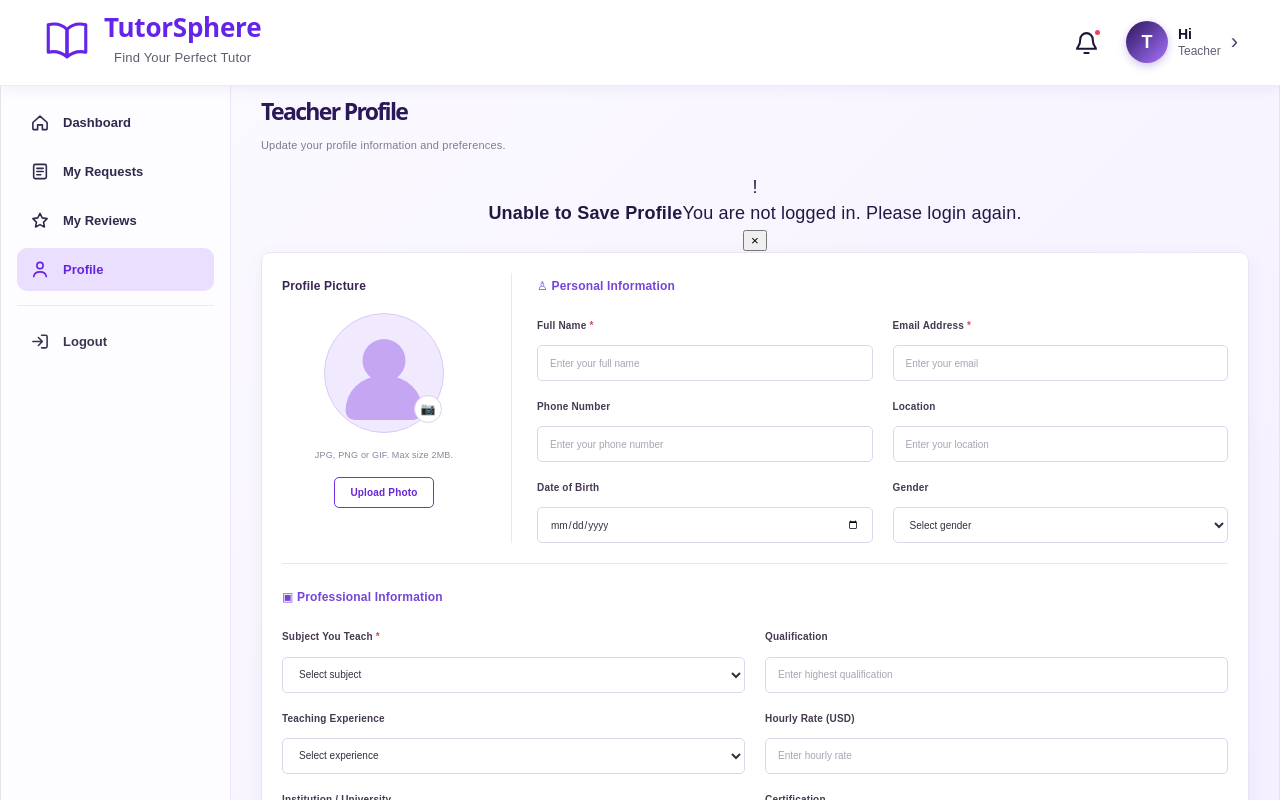
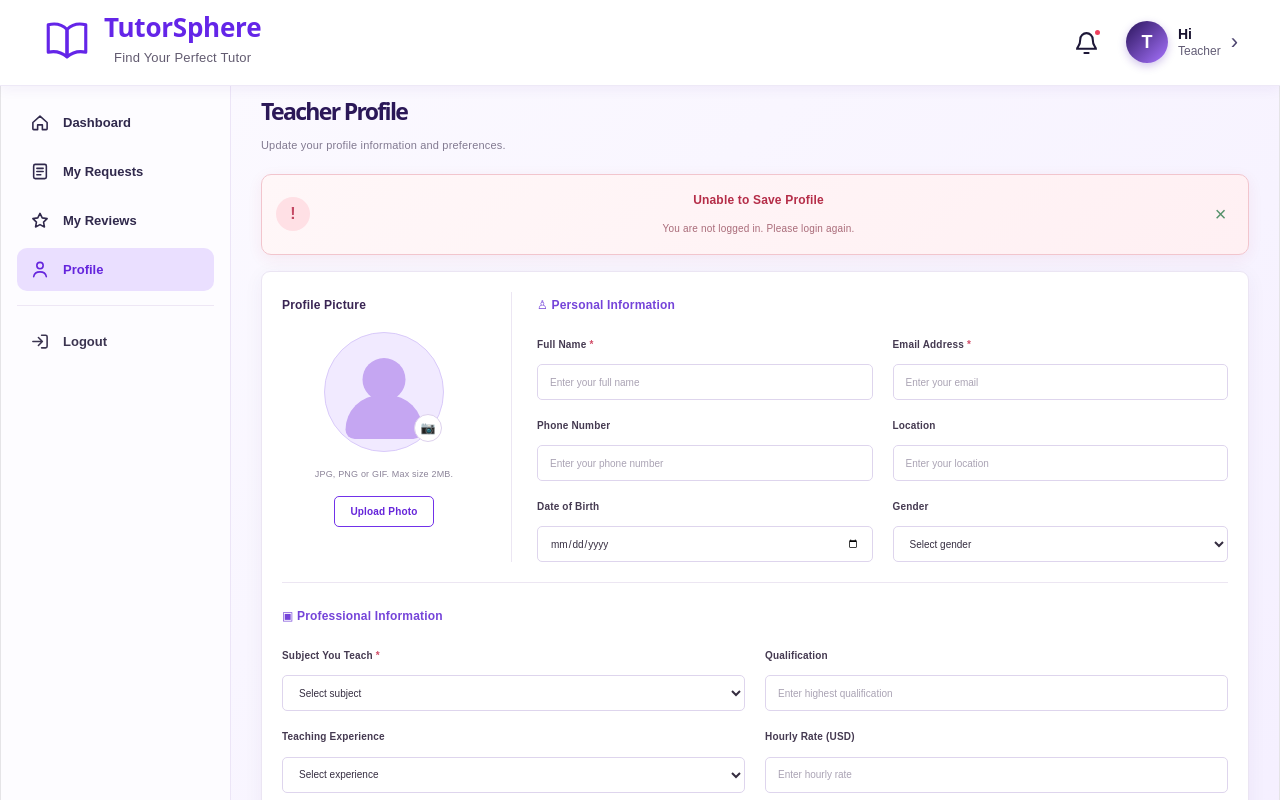
Before and after one commit to afra012/TutorSphere, a React app in the folder frontend/: page /teacher-profile in a window 1280 px wide. Shown: the top 800 px of the page. Built offline with nearby package versions, Linux system fonts and the light colour scheme; the HTML template or start-up script is replaced by a standard one.

Commit message:
style: update teacher profile UI

```diff
--- a/frontend/src/pages/TeacherDashboard/TeacherProfile/TeacherProfile.css
+++ b/frontend/src/pages/TeacherDashboard/TeacherProfile/TeacherProfile.css
@@ -7,7 +7,6 @@
   box-sizing: border-box;
 }
 
-
 /* =========================================================
    PAGE
 ========================================================= */
@@ -15,18 +14,12 @@
 .teacher-profile-page {
   width: 100%;
   min-height: 100vh;
-
   display: flex;
-
   padding-top: 76px;
-
   background: #f7f3ff;
-
   color: #241742;
-
   font-family: Arial, Helvetica, sans-serif;
 }
-
 
 /* =========================================================
    SIDEBAR
@@ -36,13 +29,9 @@
   width: 230px;
   min-width: 230px;
   flex: 0 0 230px;
-
   min-height: calc(100vh - 76px);
-
   background: rgba(255, 255, 255, 0.8);
-
   border-right: 1px solid #ece5f7;
-
   padding: 25px 16px;
 }
 
@@ -53,28 +42,18 @@
 
 .teacher-sidebar-link {
   width: 100%;
-
   display: flex;
   align-items: center;
-
   gap: 13px;
-
   padding: 12px 13px;
-
   border: none;
   border-radius: 10px;
-
   background: transparent;
-
   color: #30294c;
-
   font-size: 13px;
   font-weight: 600;
-
   text-align: left;
-
   cursor: pointer;
-
   transition: 0.2s ease;
 }
 
@@ -91,16 +70,13 @@
 .teacher-sidebar-icon {
   width: 19px;
   height: 19px;
-
   flex-shrink: 0;
 }
 
 .teacher-sidebar-divider {
   width: 100%;
   height: 1px;
-
   margin: 8px 0;
-
   background: #eee7f5;
 }
 
@@ -113,7 +89,6 @@
   background: #fff0f3;
 }
 
-
 /* =========================================================
    MAIN CONTENT
 ========================================================= */
@@ -121,16 +96,13 @@
 .teacher-profile-content {
   flex: 1;
   min-width: 0;
-
   padding: 22px 30px 35px;
-
   background: linear-gradient(
     135deg,
     #fbf9ff,
     #f3edff
   );
 }
-
 
 /* =========================================================
    PAGE HEADING
@@ -139,38 +111,172 @@
 .teacher-profile-heading {
   width: 100%;
   max-width: 1100px;
-
-  /* CENTER HEADING WITH FORM */
   margin: 0 auto 16px;
-
   padding: 0;
-
   text-align: left;
 }
 
 .teacher-profile-heading h1 {
   margin: 0 0 6px;
-
   color: #2b1858;
-
   font-size: 23px;
   font-weight: 700;
-
   line-height: 1.2;
-
   text-align: left;
 }
 
 .teacher-profile-heading p {
   margin: 0;
-
   color: #827a91;
-
   font-size: 11px;
-
   text-align: left;
 }
 
+/* =========================================================
+   SUCCESS MESSAGE
+========================================================= */
+
+.teacher-profile-success {
+  width: 100%;
+  max-width: 1100px;
+  min-height: 62px;
+  margin: 0 auto 16px;
+  padding: 12px 14px;
+  display: flex;
+  align-items: center;
+  gap: 12px;
+  border: 1px solid #bde8ce;
+  border-radius: 10px;
+  background: linear-gradient(
+    135deg,
+    #f1fff6,
+    #e9faef
+  );
+  color: #237a43;
+  box-shadow: 0 4px 15px rgba(35, 122, 67, 0.08);
+  animation: teacherMessageIn 0.25s ease-out;
+}
+
+.teacher-success-icon {
+  width: 34px;
+  height: 34px;
+  flex-shrink: 0;
+  display: flex;
+  align-items: center;
+  justify-content: center;
+  border-radius: 50%;
+  background: #d6f5e1;
+  color: #218347;
+  font-size: 18px;
+  font-weight: 700;
+}
+
+.teacher-success-content {
+  display: flex;
+  flex-direction: column;
+  gap: 3px;
+  flex: 1;
+}
+
+.teacher-success-content strong {
+  font-size: 12px;
+  font-weight: 700;
+  color: #237a43;
+}
+
+.teacher-success-content span {
+  font-size: 10px;
+  color: #5e8b6c;
+}
+
+.teacher-message-close {
+  width: 27px;
+  height: 27px;
+  flex-shrink: 0;
+  display: flex;
+  align-items: center;
+  justify-content: center;
+  border: none;
+  border-radius: 50%;
+  background: transparent;
+  color: #55916a;
+  font-size: 20px;
+  cursor: pointer;
+  transition: 0.2s ease;
+}
+
+.teacher-message-close:hover {
+  background: #d9f4e2;
+  color: #237a43;
+}
+
+/* =========================================================
+   ERROR MESSAGE
+========================================================= */
+
+.teacher-profile-error {
+  width: 100%;
+  max-width: 1100px;
+  min-height: 62px;
+  margin: 0 auto 16px;
+  padding: 12px 14px;
+  display: flex;
+  align-items: center;
+  gap: 12px;
+  border: 1px solid #f2c5cd;
+  border-radius: 10px;
+  background: linear-gradient(
+    135deg,
+    #fff7f8,
+    #fff0f3
+  );
+  color: #b52d48;
+  box-shadow: 0 4px 15px rgba(181, 45, 72, 0.07);
+  animation: teacherMessageIn 0.25s ease-out;
+}
+
+.teacher-error-icon {
+  width: 34px;
+  height: 34px;
+  flex-shrink: 0;
+  display: flex;
+  align-items: center;
+  justify-content: center;
+  border-radius: 50%;
+  background: #ffe0e5;
+  color: #c44863;
+  font-size: 16px;
+  font-weight: 700;
+}
+
+.teacher-error-content {
+  display: flex;
+  flex-direction: column;
+  gap: 3px;
+  flex: 1;
+}
+
+.teacher-error-content strong {
+  font-size: 12px;
+  color: #b52d48;
+}
+
+.teacher-error-content span {
+  font-size: 10px;
+  color: #a96b79;
+}
+
+@keyframes teacherMessageIn {
+  from {
+    opacity: 0;
+    transform: translateY(-8px);
+  }
+
+  to {
+    opacity: 1;
+    transform: translateY(0);
+  }
+}
 
 /* =========================================================
    PROFILE CARD
@@ -179,22 +285,14 @@
 .teacher-profile-card {
   width: 100%;
   max-width: 1100px;
-
-  /* IMPORTANT - CENTER FORM */
   margin: 0 auto;
-
   padding: 20px;
-
   background: #ffffff;
-
   border: 1px solid #ebe5f3;
   border-radius: 9px;
-
   box-shadow: 0 4px 20px rgba(58, 31, 104, 0.05);
-
   overflow: hidden;
 }
-
 
 /* =========================================================
    TOP SECTION
@@ -202,15 +300,10 @@
 
 .teacher-top-section {
   width: 100%;
-
   display: grid;
-
-  grid-template-columns:
-    230px minmax(0, 1fr);
-
+  grid-template-columns: 230px minmax(0, 1fr);
   gap: 25px;
 }
-
 
 /* =========================================================
    PROFILE PICTURE COLUMN
@@ -218,9 +311,7 @@
 
 .teacher-picture-column {
   padding-right: 25px;
-
   border-right: 1px solid #ece6f3;
-
   display: flex;
   flex-direction: column;
   align-items: center;
@@ -228,17 +319,12 @@
 
 .teacher-picture-column h3 {
   width: 100%;
-
   margin: 0 0 14px;
-
   color: #392453;
-
   font-size: 12px;
   font-weight: 700;
-
   text-align: left;
 }
-
 
 /* =========================================================
    PROFILE PICTURE
@@ -246,28 +332,20 @@
 
 .teacher-picture-wrapper {
   position: relative;
-
   width: 120px;
   height: 120px;
-
   flex-shrink: 0;
-
   border-radius: 50%;
-
   background: #f1eaff;
-
   border: 1px solid #d9cafa;
 }
 
 .teacher-picture-wrapper img {
   width: 100%;
   height: 100%;
-
   object-fit: cover;
-
   border-radius: 50%;
 }
-
 
 /* =========================================================
    DEFAULT AVATAR
@@ -275,47 +353,33 @@
 
 .teacher-default-avatar {
   position: relative;
-
   width: 100%;
   height: 100%;
-
   overflow: hidden;
-
   border-radius: 50%;
 }
 
 .teacher-avatar-head {
   position: absolute;
-
   width: 43px;
   height: 43px;
-
   top: 25px;
   left: 50%;
-
   transform: translateX(-50%);
-
   background: #c5a6f2;
-
   border-radius: 50%;
 }
 
 .teacher-avatar-body {
   position: absolute;
-
   width: 77px;
   height: 44px;
-
   bottom: 12px;
   left: 50%;
-
   transform: translateX(-50%);
-
   background: #c5a6f2;
-
   border-radius: 45px 45px 12px 12px;
 }
-
 
 /* =========================================================
    CAMERA ICON
@@ -323,25 +387,18 @@
 
 .teacher-camera-icon {
   position: absolute;
-
   right: 1px;
   bottom: 9px;
-
   width: 28px;
   height: 28px;
-
   display: flex;
   align-items: center;
   justify-content: center;
-
   background: #ffffff;
-
   border: 1px solid #ddd1ed;
   border-radius: 50%;
-
   font-size: 12px;
 }
-
 
 /* =========================================================
    PROFILE PICTURE TEXT
@@ -349,12 +406,9 @@
 
 .teacher-picture-column p {
   margin: 9px 0;
-
   color: #8c8499;
-
   font-size: 9px;
 }
-
 
 /* =========================================================
    UPLOAD BUTTON
@@ -363,25 +417,17 @@
 .teacher-upload-button {
   min-width: 100px;
   height: 31px;
-
   display: flex;
   align-items: center;
   justify-content: center;
-
   padding: 0 14px;
-
   border: 1px solid #7131e9;
   border-radius: 5px;
-
   background: #ffffff;
-
   color: #6625da;
-
   font-size: 10px;
   font-weight: 600;
-
   cursor: pointer;
-
   transition: 0.2s ease;
 }
 
@@ -392,7 +438,6 @@
 .teacher-upload-button input {
   display: none;
 }
-
 
 /* =========================================================
    PERSONAL / FORM SECTION
@@ -406,15 +451,11 @@
 .teacher-personal-section h3,
 .teacher-form-section h3 {
   margin: 0 0 14px;
-
   color: #7544d9;
-
   font-size: 12px;
   font-weight: 700;
-
   text-align: left;
 }
-
 
 /* =========================================================
    DIVIDER
@@ -423,12 +464,9 @@
 .teacher-divider {
   width: 100%;
   height: 1px;
-
   margin: 20px 0;
-
   background: #ece6f2;
 }
-
 
 /* =========================================================
    FORM GRID
@@ -436,16 +474,14 @@
 
 .teacher-form-grid {
   width: 100%;
-
   display: grid;
-
-  grid-template-columns:
-    repeat(2, minmax(0, 1fr));
-
+  grid-template-columns: repeat(
+    2,
+    minmax(0, 1fr)
+  );
   column-gap: 20px;
   row-gap: 13px;
 }
-
 
 /* =========================================================
    FORM FIELD
@@ -458,21 +494,16 @@
 
 .teacher-field label {
   display: block;
-
   margin: 0 0 6px;
-
   color: #453a51;
-
   font-size: 10px;
   font-weight: 600;
-
   text-align: left;
 }
 
 .teacher-field label span {
   color: #d14c67;
 }
-
 
 /* =========================================================
    INPUT / SELECT / TEXTAREA
@@ -482,26 +513,17 @@
 .teacher-field select,
 .teacher-field textarea {
   display: block;
-
   width: 100%;
   max-width: 100%;
-
   margin: 0;
-
   border: 1px solid #ded5ed;
   border-radius: 5px;
-
   background: #ffffff;
-
   color: #352d40;
-
   outline: none;
-
   font-family: inherit;
   font-size: 10px;
-
   box-sizing: border-box;
-
   transition:
     border-color 0.2s ease,
     box-shadow 0.2s ease;
@@ -510,15 +532,12 @@
 .teacher-field input,
 .teacher-field select {
   height: 36px;
-
   padding: 0 12px;
 }
 
 .teacher-field textarea {
   min-height: 75px;
-
   padding: 11px 12px 24px;
-
   resize: vertical;
 }
 
@@ -531,11 +550,9 @@
 .teacher-field select:focus,
 .teacher-field textarea:focus {
   border-color: #8146e9;
-
   box-shadow:
     0 0 0 3px rgba(129, 70, 233, 0.06);
 }
-
 
 /* =========================================================
    BIO / ABOUT ME
@@ -543,13 +560,11 @@
 
 .teacher-full-field {
   width: 100%;
-
   margin-top: 13px;
 }
 
 .teacher-textarea-wrapper {
   position: relative;
-
   width: 100%;
 }
 
@@ -559,15 +574,11 @@
 
 .teacher-textarea-wrapper small {
   position: absolute;
-
   right: 9px;
   bottom: 7px;
-
   color: #8e869a;
-
   font-size: 8px;
 }
-
 
 /* =========================================================
    CHECKBOX SECTION
@@ -575,37 +586,27 @@
 
 .teacher-checkbox-row {
   min-height: 36px;
-
   display: flex;
   align-items: center;
-
   gap: 22px;
-
   flex-wrap: wrap;
 }
 
 .teacher-checkbox-row label {
   margin: 0;
-
   display: flex;
   align-items: center;
-
   gap: 5px;
-
   white-space: nowrap;
-
   font-size: 9px;
-
   cursor: pointer;
 }
 
 .teacher-checkbox-row input {
   width: 14px;
   height: 14px;
-
   accent-color: #7031e8;
 }
-
 
 /* =========================================================
    FORM ACTION BUTTONS
@@ -613,15 +614,11 @@
 
 .teacher-form-actions {
   margin-top: 22px;
-
   padding-top: 16px;
-
   border-top: 1px solid #ece6f3;
-
   display: flex;
   justify-content: flex-end;
   align-items: center;
-
   gap: 10px;
 }
 
@@ -629,17 +626,12 @@
 .teacher-save-button {
   min-width: 100px;
   height: 35px;
-
   border-radius: 5px;
-
   font-size: 10px;
   font-weight: 600;
-
   cursor: pointer;
-
   transition: 0.2s ease;
 }
-
 
 /* =========================================================
    CANCEL BUTTON
@@ -647,9 +639,7 @@
 
 .teacher-cancel-button {
   border: 1px solid #e0d9e9;
-
   background: #ffffff;
-
   color: #51495d;
 }
 
@@ -657,22 +647,18 @@
   background: #f8f6fa;
 }
 
-
 /* =========================================================
    SAVE BUTTON
 ========================================================= */
 
 .teacher-save-button {
   border: none;
-
   background: linear-gradient(
     135deg,
     #7734ef,
     #6023d1
   );
-
   color: #ffffff;
-
   box-shadow:
     0 4px 10px rgba(99, 37, 213, 0.17);
 }
@@ -682,30 +668,77 @@
     0 6px 14px rgba(99, 37, 213, 0.23);
 }
 
+/* =========================================================
+   MULTIPLE SELECT
+========================================================= */
+
+.teacher-multi-select {
+  min-height: 90px !important;
+  height: auto !important;
+  padding: 7px !important;
+  cursor: pointer;
+}
+
+.teacher-multi-select option {
+  padding: 7px 9px;
+  border-radius: 4px;
+}
+
+.teacher-multi-select option:checked {
+  background: #eadfff;
+  color: #6525dd;
+}
+
+.teacher-select-help {
+  display: block;
+  margin-top: 5px;
+  color: #938a9e;
+  font-size: 8px;
+}
+
+/* =========================================================
+   VALIDATION ERROR
+========================================================= */
+
+.teacher-validation-error {
+  display: block;
+  margin-top: 5px;
+  color: #c44863;
+  font-size: 8px;
+}
+
+/* =========================================================
+   DISABLED SAVE BUTTON
+========================================================= */
+
+.teacher-save-button:disabled,
+.teacher-cancel-button:disabled {
+  opacity: 0.6;
+  cursor: not-allowed;
+}
 
 /* =========================================================
    RESPONSIVE - TABLET
 ========================================================= */
 
 @media (max-width: 1150px) {
-
   .teacher-profile-content {
     padding: 20px;
   }
 
   .teacher-profile-heading,
-  .teacher-profile-card {
+  .teacher-profile-card,
+  .teacher-profile-success,
+  .teacher-profile-error {
     max-width: 950px;
   }
 }
-
 
 /* =========================================================
    RESPONSIVE - SMALL TABLET
 ========================================================= */
 
 @media (max-width: 950px) {
-
   .teacher-profile-sidebar {
     width: 200px;
     min-width: 200px;
@@ -718,13 +751,11 @@
   }
 }
 
-
 /* =========================================================
    RESPONSIVE - MOBILE / TABLET
 ========================================================= */
 
 @media (max-width: 760px) {
-
   .teacher-profile-page {
     flex-direction: column;
   }
@@ -732,32 +763,25 @@
   .teacher-profile-sidebar {
     width: 100%;
     min-width: 100%;
-
     min-height: auto;
-
     flex-basis: auto;
-
     border-right: none;
     border-bottom: 1px solid #ece5f7;
-
     padding: 12px;
   }
 
   .teacher-sidebar-nav {
     display: flex;
-
     overflow-x: auto;
   }
 
   .teacher-sidebar-link {
     width: auto;
-
     white-space: nowrap;
   }
 
   .teacher-profile-content {
     width: 100%;
-
     padding: 18px;
   }
 
@@ -768,7 +792,6 @@
   .teacher-picture-column {
     border-right: none;
     border-bottom: 1px solid #ece6f3;
-
     padding-right: 0;
     padding-bottom: 20px;
   }
@@ -776,15 +799,18 @@
   .teacher-form-grid {
     grid-template-columns: 1fr;
   }
+
+  .teacher-profile-success,
+  .teacher-profile-error {
+    max-width: 100%;
+  }
 }
-
 
 /* =========================================================
    RESPONSIVE - PHONE
 ========================================================= */
 
 @media (max-width: 550px) {
-
   .teacher-profile-content {
     padding: 16px 10px;
   }
@@ -801,4 +827,9 @@
   .teacher-save-button {
     width: 100%;
   }
+
+  .teacher-profile-success,
+  .teacher-profile-error {
+    align-items: flex-start;
+  }
 }
```
